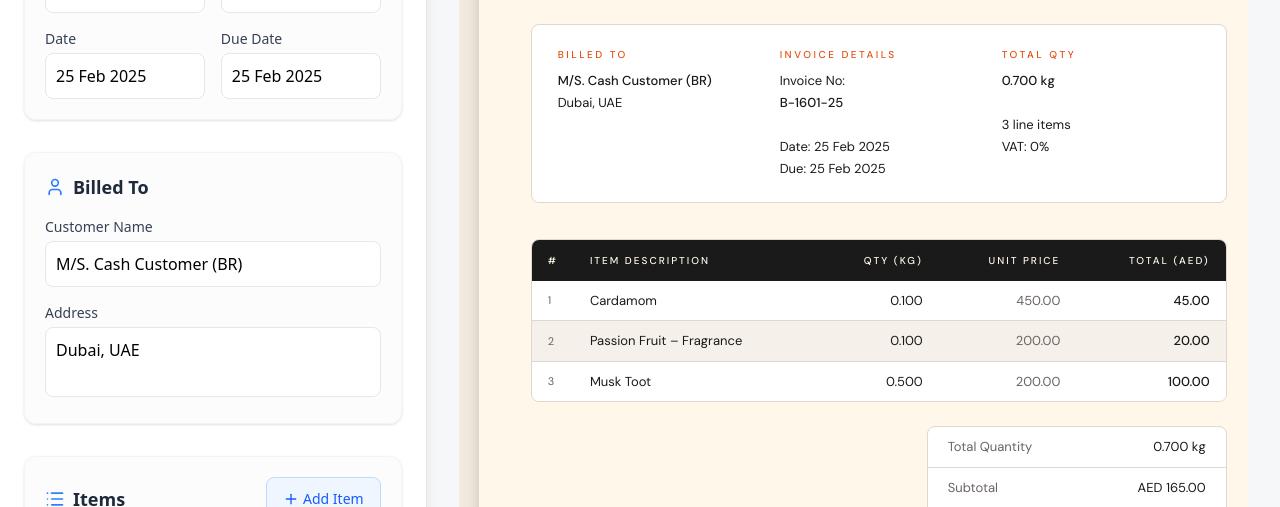
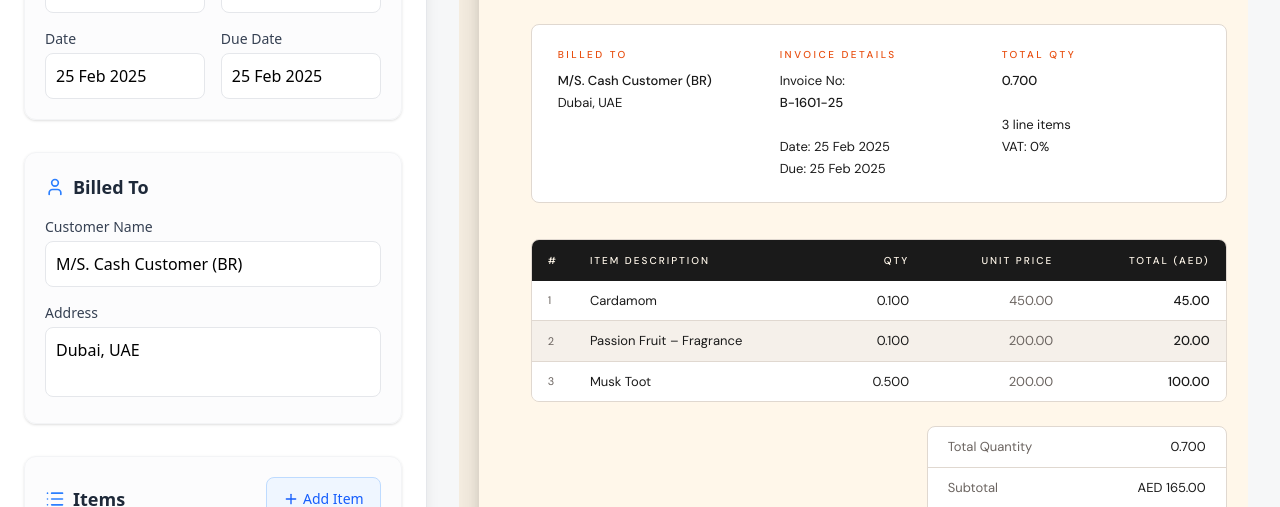
Before and after one commit to gohayde/ScentBazaar-Invoice, a React (Vite) app: page / in a window 1280 px wide. Shown: the part 259-766 px from the top of the page. Built offline with nearby package versions, Linux system fonts and the light colour scheme.

Commit message:
Remove hardcoded quantity unit labels

```diff
--- a/src/components/InvoiceEditor.tsx
+++ b/src/components/InvoiceEditor.tsx
@@ -147,7 +147,7 @@ export const InvoiceEditor: React.FC<Props> = ({ data, onChange }) => {
               </div>
               <div className="flex gap-3">
                 <div className="flex-1">
-                  <label className="block text-xs font-medium text-gray-500 mb-1">Qty (kg)</label>
+                  <label className="block text-xs font-medium text-gray-500 mb-1">Qty</label>
                   <input
                     type="number"
                     step="0.001"
--- a/src/components/InvoicePreview.tsx
+++ b/src/components/InvoicePreview.tsx
@@ -54,7 +54,7 @@ export const InvoicePreview: React.FC<Props> = ({ data }) => {
           <div className="meta-block">
             <h4>Total Qty</h4>
             <p>
-              <strong>{totalQty.toFixed(3)} kg</strong><br />
+              <strong>{totalQty.toFixed(3)}</strong><br />
               {data.items.length} line items<br />
               VAT: {data.vatRate}%
             </p>
@@ -67,7 +67,7 @@ export const InvoicePreview: React.FC<Props> = ({ data }) => {
               <tr>
                 <th>#</th>
                 <th>Item Description</th>
-                <th className="r">Qty (kg)</th>
+                <th className="r">Qty</th>
                 <th className="r">Unit Price</th>
                 <th className="r">Total (AED)</th>
               </tr>
@@ -90,7 +90,7 @@ export const InvoicePreview: React.FC<Props> = ({ data }) => {
           <div className="totals-box">
             <div className="totals-row">
               <span className="totals-label">Total Quantity</span>
-              <span>{totalQty.toFixed(3)} kg</span>
+              <span>{totalQty.toFixed(3)}</span>
             </div>
             <div className="totals-row">
               <span className="totals-label">Subtotal</span>
--- a/src/generateInvoice.js
+++ b/src/generateInvoice.js
@@ -103,7 +103,7 @@ export function generateInvoiceHtml(businessDetails, customerDetails, invoiceDet
           </div>
           <div class="meta-block">
             <h4>Total Qty</h4>
-            <p><strong>${totalQty.toFixed(3)} kg</strong><br/>${items.length} line items<br/>VAT: ${invoiceDetails.vatRate}%</p>
+            <p><strong>${totalQty.toFixed(3)}</strong><br/>${items.length} line items<br/>VAT: ${invoiceDetails.vatRate}%</p>
           </div>
         </div>
 
@@ -113,7 +113,7 @@ export function generateInvoiceHtml(businessDetails, customerDetails, invoiceDet
               <tr>
                 <th>#</th>
                 <th>Item Description</th>
-                <th class="r">Qty (kg)</th>
+                <th class="r">Qty</th>
                 <th class="r">Unit Price</th>
                 <th class="r">Total</th>
               </tr>
@@ -128,7 +128,7 @@ export function generateInvoiceHtml(businessDetails, customerDetails, invoiceDet
           <div class="totals-box">
             <div class="totals-row">
               <span class="totals-label">Total Quantity</span>
-              <span>${totalQty.toFixed(3)} kg</span>
+              <span>${totalQty.toFixed(3)}</span>
             </div>
             <div class="totals-row">
               <span class="totals-label">Subtotal</span>
```
